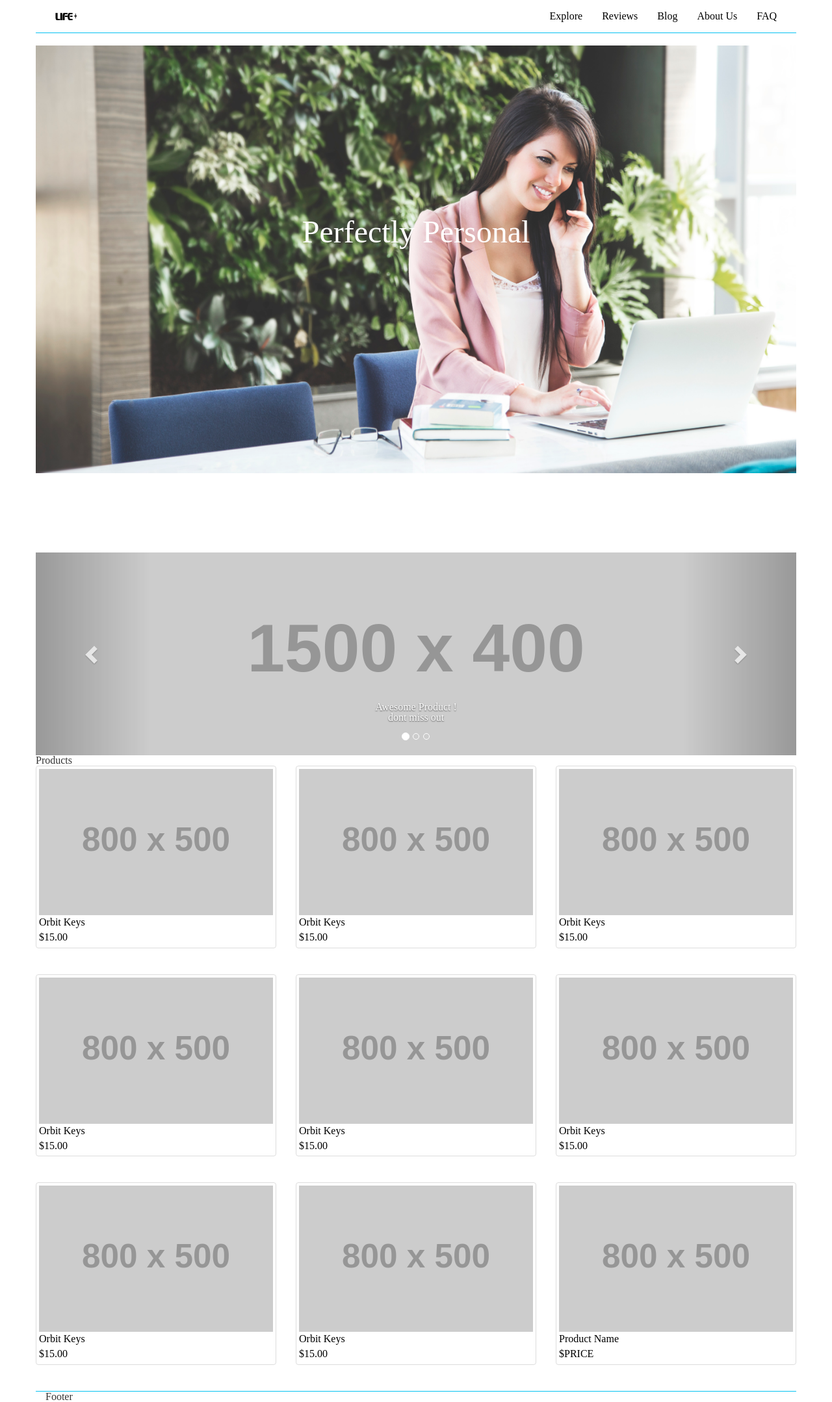
After one commit to UltraKapes/Lifeplus, a PHP site: page /perfectlypersonal.html in a window 1280 px wide. The commit adds this page. Shown: the whole page at 65% size. Run offline with PHP 8.4, Linux system fonts and the light colour scheme; grey boxes labelled with a size stand in for pictures from a placeholder-image service; some libraries are stand-ins or nearby versions.

Commit message:
added banners and made pics 4 cols

```diff
--- a/css/shop.css
+++ b/css/shop.css
@@ -1,3 +1,11 @@
+html,body,div,span,applet,object,iframe,h1,h2,h3,h4,h5,h6,p,blockquote,pre,a,abbr,acronym,address,big,cite,code,del,dfn,em,img,ins,kbd,q,s,samp,small,strike,strong,sub,sup,tt,var,b,u,i,center,dl,dt,dd,ol,ul,li,fieldset,form,label,legend,table,caption,tbody,tfoot,thead,tr,th,td,article,aside,canvas,details,embed,figure,figcaption,footer,header,hgroup,menu,nav,output,ruby,section,summary,time,mark,audio,video{border:0;font-size:100%;font:inherit;vertical-align:baseline;margin:0;padding:0}article,aside,details,figcaption,figure,footer,header,hgroup,menu,nav,section{display:block}body{line-height:1}ol,ul{list-style:none}blockquote,q{quotes:none}blockquote:before,blockquote:after,q:before,q:after{content:none}table{border-collapse:collapse;border-spacing:0}
+
+html, body {
+    height: 100%;
+}
+
+
+
 #navoptions  ul li a{
 
 	color: #000000;
@@ -95,3 +103,38 @@ a:hover {
   color: #000000;
   text-decoration: none; /* no underline */
 }
+
+
+.caption {
+    color: #FFFFFF;
+    font-size: 3em;
+    position: absolute;
+    top: 40%;
+    left: 0;
+    width: 100%;
+}
+
+
+.fill{
+    min-height: 100%;
+    height: 100%;
+}
+
+#map {
+
+    width: 100%;
+    height: 100%;
+     max-height: 100%;
+    display: block;
+    position: relative;
+
+  }
+
+  #products{
+
+    padding-top: 25px;
+  }
+
+  #mainpage{padding-top: 25px;}
+
+#banner{overflow: hidden;}
--- a/css/thumbnail-gallery.css
+++ b/css/thumbnail-gallery.css
@@ -9,7 +9,7 @@ body {
 }
 
 .thumb {
-    margin-bottom: 30px;
+    margin-bottom: 20px;
 }
 
 footer {
--- a/index.php
+++ b/index.html
@@ -34,7 +34,7 @@
 			<div id="nav">
 				<ul>
 
-					<li><a href="categories.php">Explore</a></li>
+					<li><a href="categories.html">Explore</a></li>
 					<li><a href="#">Login</a></li>
 
 				</ul>
--- /dev/null
+++ b/perfectlypersonal.html
@@ -0,0 +1,191 @@
+<!DOCTYPE html>
+<html lang="en">
+    <head>
+        <meta charset="utf-8">
+        <meta http-equiv="X-UA-Compatible" content="IE=edge">
+        <meta name="viewport" content="width=device-width, initial-scale=1">
+        <!-- The above 3 meta tags *must* come first in the head; any other head content must come *after* these tags -->
+        <title>Perfectly Personal</title>
+        <!-- Bootstrap -->
+        <link href="css/bootstrap.min.css" rel="stylesheet">
+        <link href="css/shop.css" rel="stylesheet">
+        <link href="css/thumbnail-gallery.css" rel="stylesheet">
+        <!-- HTML5 shim and Respond.js for IE8 support of HTML5 elements and media queries -->
+        <!-- WARNING: Respond.js doesn't work if you view the page via file:// -->
+        <!--[if lt IE 9]>
+        <script src="https://oss.maxcdn.com/html5shiv/3.7.2/html5shiv.min.js"></script>
+        <script src="https://oss.maxcdn.com/respond/1.4.2/respond.min.js"></script>
+        <![endif]-->
+    </head>
+    <body>
+        <nav class="navbar navbar-fixed-top" role="navigation">
+            <div id="topnavbar" class="container">
+                <div id="logodiv" class="col-md-2" class="navbar-header">
+                    <button type="button" class="navbar-toggle"
+                    data-toggle="collapse"
+                    data-target=".navbar-collapse">
+                    <span class="sr-only">Toggle navigation</span>
+                    <span class="icon-bar"></span>
+                    <span class="icon-bar"></span>
+                    <span class="icon-bar"></span>
+                    </button> <a href="index.html" class="navbar-brand">
+                    <span ><img src="images/LogoBlack.gif"></span>
+                    </a>
+                </div>
+                <div id="navoptions" class="pull-right">
+                    <div class="collapse navbar-collapse">
+                        <ul class="nav navbar-nav">
+                            <li><a href="categories.html">Explore</a></li>
+                            <li><a href="#">Reviews</a></li>
+                            <li><a href="#">Blog</a></li>
+                            <li><a href="#">About Us</a></li>
+                            <li><a href="#">FAQ</a></li>
+                        </ul>
+                    </div>
+                </div>
+            </div>
+        </nav>
+
+        <div id="banner" class="container fill ">
+            <div class="row">
+
+                <div id="map" class="text-center ">
+                    <img class="img-responsive " src="images/Personal/personal.jpg" alt="">
+                    <div class="caption">
+           			 <p>Perfectly Personal</p>
+       				 </div>
+				</div> <!-- This one wants to be 100% height -->
+                </div>
+
+         </div>
+
+        <div class="container">
+            <div id="mainpage">
+                <div class="row">
+
+                    <div id="products"class="col-md-12 ">
+                        <div class="row">
+                            <div id="carousel" class="carousel slide" data-ride="carousel" >
+                                <!-- Menu -->
+                                <ol class="carousel-indicators">
+                                    <li data-target="#carousel" data-slide-to="0" class="active"></li>
+                                    <li data-target="#carousel" data-slide-to="1"></li>
+                                    <li data-target="#carousel" data-slide-to="2"></li>
+                                </ol>
+                                <!-- Items -->
+                                <div class="carousel-inner">
+                                    <div class="item active">
+                                        <a href="#">
+                                        <img src="http://placehold.it/1500x400" alt="Slide 1" />
+                                        <div class="container"><div class="carousel-caption">
+                                            <h3>Awesome Product !</h3>
+                                        <p>dont miss out</p></div>
+                                    </div>
+                                    </a>
+                                </div>
+                                <div class="item">
+                                    <a href="#">
+                                    <img src="http://placehold.it/1500x400" alt="Slide 2" />
+                                    <div class="container"><div class="carousel-caption">
+                                        <h3>Another awesome Product !</h3>
+                                    <p>you can't be serious :)</p></div>
+                                </div>
+                                </a>
+                            </div>
+                            <div class="item">
+                                <a href="#">
+                                <img src="http://placehold.it/1500x400" alt="Slide 3" />
+                                <div class="container"><div class="carousel-caption">
+                                    <h3>Ok now this is just getting crazy !</h3>
+                                <p>SO MANY DEALS !!</p></div>
+                            </div>
+                            </a>
+                        </div>
+                    </div>
+                    <a href="#carousel" class="left carousel-control" data-slide="prev">
+                    <span class="glyphicon glyphicon-chevron-left"></span>
+                    </a>
+                    <a href="#carousel" class="right carousel-control" data-slide="next">
+                    <span class="glyphicon glyphicon-chevron-right"></span>
+                    </a>
+                </div>
+            </div>
+            <div class="row">
+                <div><h1>Products</h1></div>
+                <div class="row">
+                    <div class="col-xs-4 thumb">
+                        <a class="thumbnail" href="#">
+                        <img class="img-responsive" src="http://placehold.it/800x500" alt="">
+                        <div class="info"><p>Orbit Keys</p><p>$15.00</p></div>
+                        </a>
+                    </div>
+                    <div class="col-xs-4 thumb">
+                        <a class="thumbnail" href="#">
+                        <img class="img-responsive" src="http://placehold.it/800x500" alt="">
+                        <div class="info"><p>Orbit Keys</p><p>$15.00</p></div>
+                        </a>
+                    </div>
+                    <div class="col-xs-4 thumb">
+                        <a class="thumbnail" href="#">
+                        <img class="img-responsive" src="http://placehold.it/800x500" alt="">
+                        <div class="info"><p>Orbit Keys</p><p>$15.00</p></div>
+                        </a>
+                    </div>
+                    <div class="col-xs-4 thumb">
+                        <a class="thumbnail" href="#">
+                        <img class="img-responsive" src="http://placehold.it/800x500" alt="">
+                        <div class="info"><p>Orbit Keys</p><p>$15.00</p></div>
+                        </a>
+                    </div>
+                    <div class="col-xs-4 thumb">
+                        <a class="thumbnail" href="#">
+                        <img class="img-responsive" src="http://placehold.it/800x500" alt="">
+                        <div class="info"><p>Orbit Keys</p><p>$15.00</p></div>
+                        </a>
+                    </div>
+                    <div class="col-xs-4 thumb">
+                        <a class="thumbnail" href="#">
+                        <img class="img-responsive" src="http://placehold.it/800x500" alt="">
+                        <div class="info"><p>Orbit Keys</p><p>$15.00</p></div>
+                        </a>
+                    </div>
+                    <div class="col-xs-4 thumb">
+                        <a class="thumbnail" href="#">
+                        <img class="img-responsive" src="http://placehold.it/800x500" alt="">
+                        <div class="info"><p>Orbit Keys</p><p>$15.00</p></div>
+                        </a>
+                    </div>
+                    <div class="col-xs-4 thumb">
+                        <a class="thumbnail" href="#">
+                        <img class="img-responsive" src="http://placehold.it/800x500" alt="">
+                        <div class="info"><p>Orbit Keys</p><p>$15.00</p></div>
+                        </a>
+                    </div>
+                    <div class="col-xs-4 thumb">
+                        <a class="thumbnail" href="#">
+                        <img class="img-responsive" src="http://placehold.it/800x500" alt="">
+                        <div class="info"><p>Product Name</p><p>$PRICE</p></div>
+                        </a>
+                    </div>
+                </div>
+            </div>
+            <div>
+            </div>
+            <div class="row">
+                <div id="footer"class="col-md-12 "><h3>Footer</h3></div>
+            </div>
+        </div>
+    </div>
+    <!-- jQuery (necessary for Bootstrap's JavaScript plugins) -->
+    <script src="https://ajax.googleapis.com/ajax/libs/jquery/1.11.2/jquery.min.js"></script>
+    <!-- Include all compiled plugins (below), or include individual files as needed -->
+    <script src="js/bootstrap.min.js"></script>
+    <script>
+    </script>
+    <script>
+                                            $('.carousel').carousel({
+                                            interval: 10000;
+                                            });
+    </script>
+</body>
+</html>
```
Also changed, not shown: categories.html (added, +140 -0 lines), categories.php (deleted, +0 -162 lines), shop.php (deleted, +0 -186 lines), images/Categories/explore.jpg (added), images/Categories/personal.jpg, images/Personal/personal.jpg (added).
